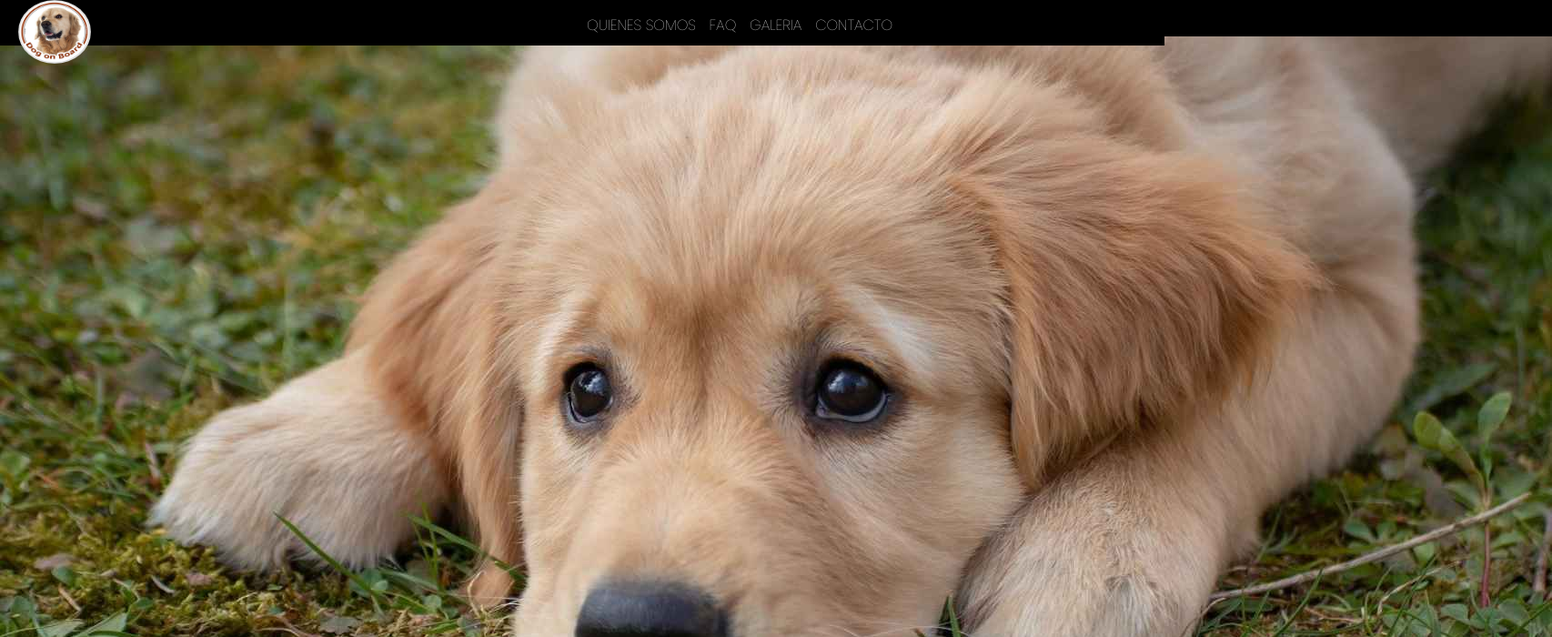
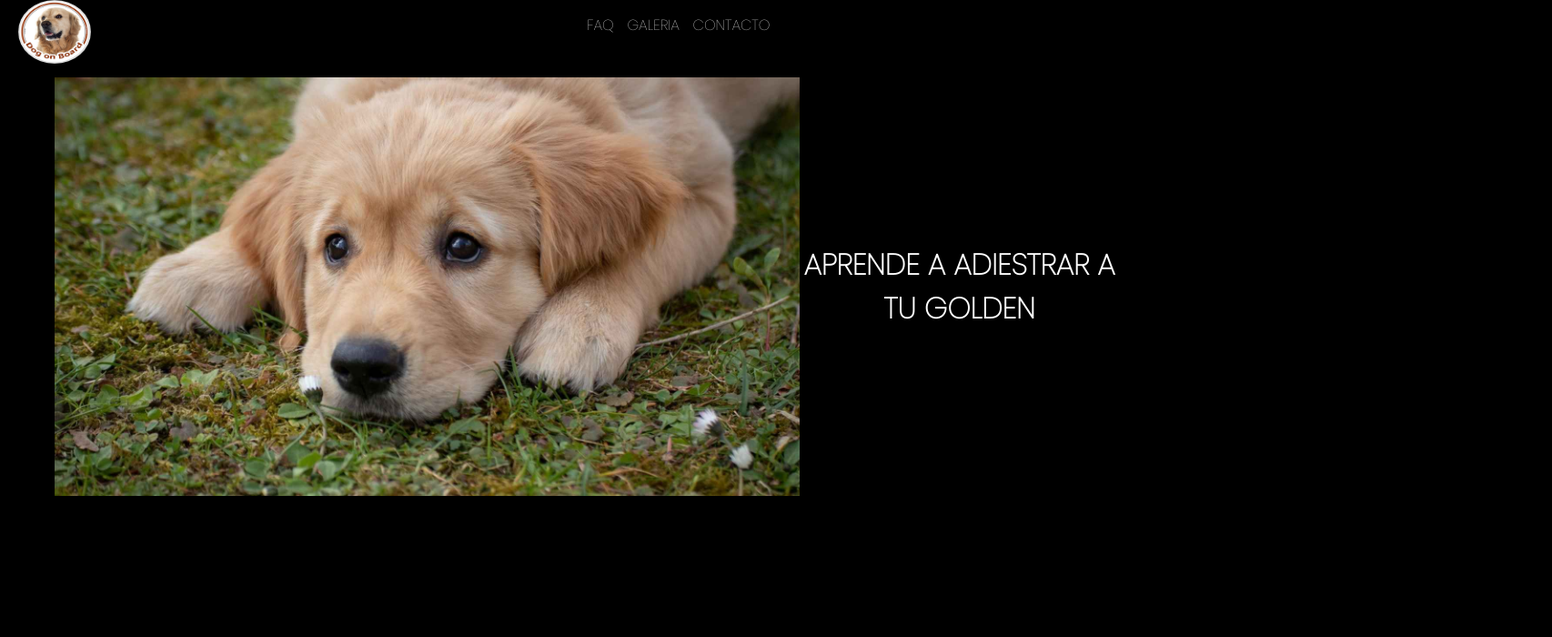
Before and after one commit to Gonzalita/PF-Gonzalez, a plain HTML site: page pages/adiestramiento.html in a window 1280 px wide. Shown: the top 700 px of the page at 91% size, 1706 px wide, since content can reach past the window. Drawn offline with Linux system fonts and the light colour scheme.

Commit message:
Modificacion no pusheada

```diff
--- a/css/estilos.css
+++ b/css/estilos.css
@@ -481,17 +481,16 @@ body {
 /* ----------------- FIN DE ESTRUCTURA RESPONSIVE-----------*/
 /* -------------------SEGUNDA PAGINA -----------------------*/
 .gridbox2 {
-
         display: grid;
-        grid-auto-rows: 1fr;
-        grid-template-columns: 1fr 1fr 1fr;
-        grid-template-rows: 10px 15% 15% 1fr;
+        grid-template-columns: 70vw, 30vw;
+        grid-template-rows: repeat(3, 500px);
         gap: 10px 10px;
         grid-template-areas:
-          "Nav Nav Nav"
-          "Title-and-image Title-and-image Title-and-image"
+          "Nav Nav"
+          "Title-and-image Title-and-image"
           "Section Section Aside"
           "Section Section Aside";
+
       }
   .navbar2 {
     margin: 0;
@@ -513,19 +512,24 @@ body {
     grid-area: Section;
  }
 .Title-and-image {
-    grid-area: Title-and-image;
-    margin-top: 20px;
     display: grid;
-    grid-template-columns: repeat(2, 50%);
-    grid-template-rows: 25%, 25%;
-    grid-template-areas: "fotopage fotopage"
-    "textopage2 textopage2";
-}
+    grid-template-columns: 70% 30%;
+    grid-template-rows: 550px;
+    grid-template-areas:
+    "img2 text2";
+    margin-top: 40px;
+    margin-bottom: 40px;
+    margin-right: 50px;
+    margin-left: 50px;
+    align-items: center;
+  }
+
 .titlePage2 {
     text-align: center;
-    grid-area: textopage2;
+    grid-area: text2;
 }
 .fotoPage {
+    width: 100%;
     object-fit: cover;
-    grid-area: fotopage;
+    grid-area: img2;
 }
--- a/pages/adiestramiento.html
+++ b/pages/adiestramiento.html
@@ -16,21 +16,7 @@
 </head>
 
 <body>
-    <!-----------------------------NAV BAR-------------------------------------
-    <div class="totem">
-        <header class="item1">
-            <div class="logo"><a href="../index.html"><img src="../images/logo2.jpg" width="150rem" height="150rem"></a>
-            </div>
-            <div class="nav">
-                <div class="ancord"><a href="#quienessomos">QUIENES SOMOS</a></div>
-                <div class="ancord"><a href="#faq">FAQ</a></div>
-                <div class="ancord"><a href="#galeria">GALERIA</a></div>
-                <div class="ancord"><a href="#contact">CONTACTO</a></div>
-            </div>
-    </div>--->
-
     <!------------------------ GRIDBOX2------------------------------------------>
-
     <div class="gridbox2">
         <header>
         <!-----------NAV---------->
@@ -38,7 +24,6 @@
             <div class="logo"><a href="../index.html"><img src="../images/logo2.jpg" width="150rem" height="150rem"></a>
             </div>
             <div class="nav">
-                <div class="ancord"><a href="#quienessomos">QUIENES SOMOS</a></div>
                 <div class="ancord"><a href="#faq">FAQ</a></div>
                 <div class="ancord"><a href="#galeria">GALERIA</a></div>
                 <div class="ancord"><a href="#contact">CONTACTO</a></div>
```
